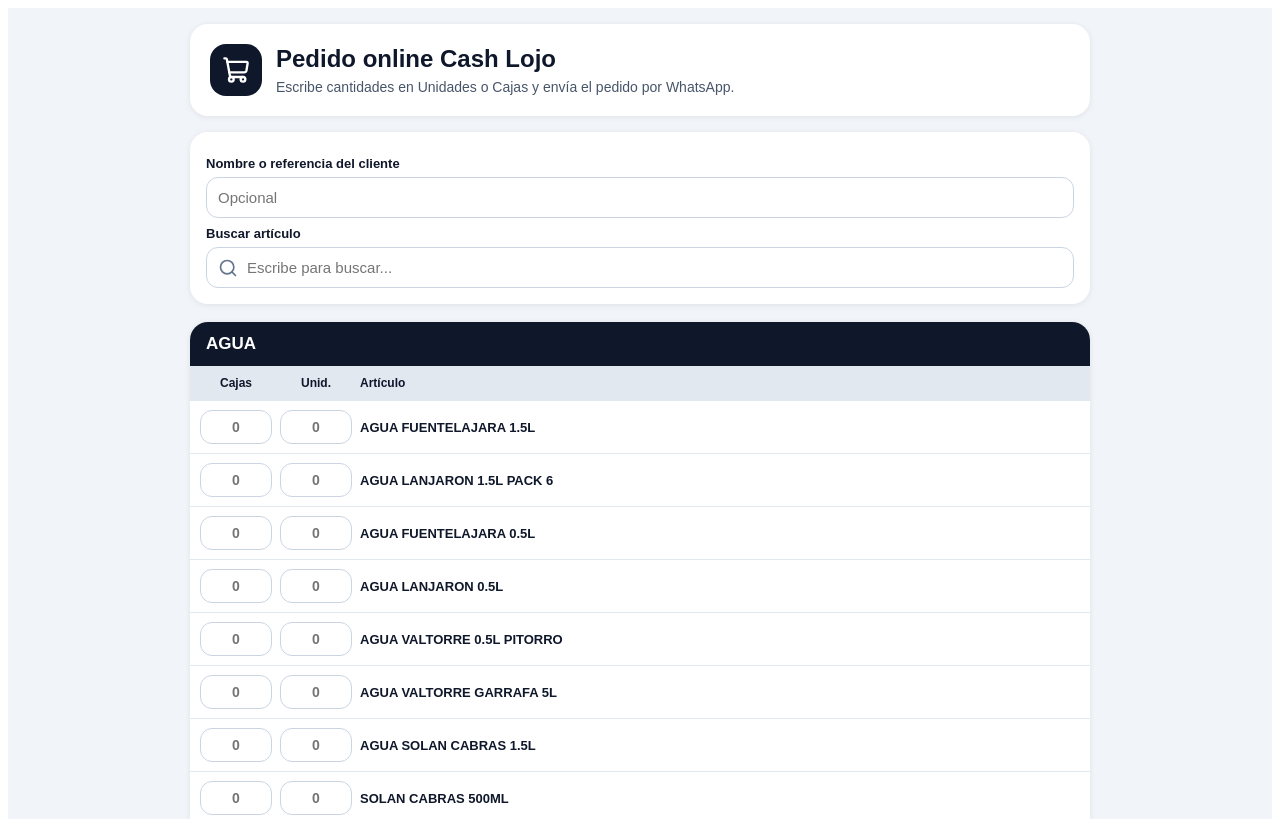
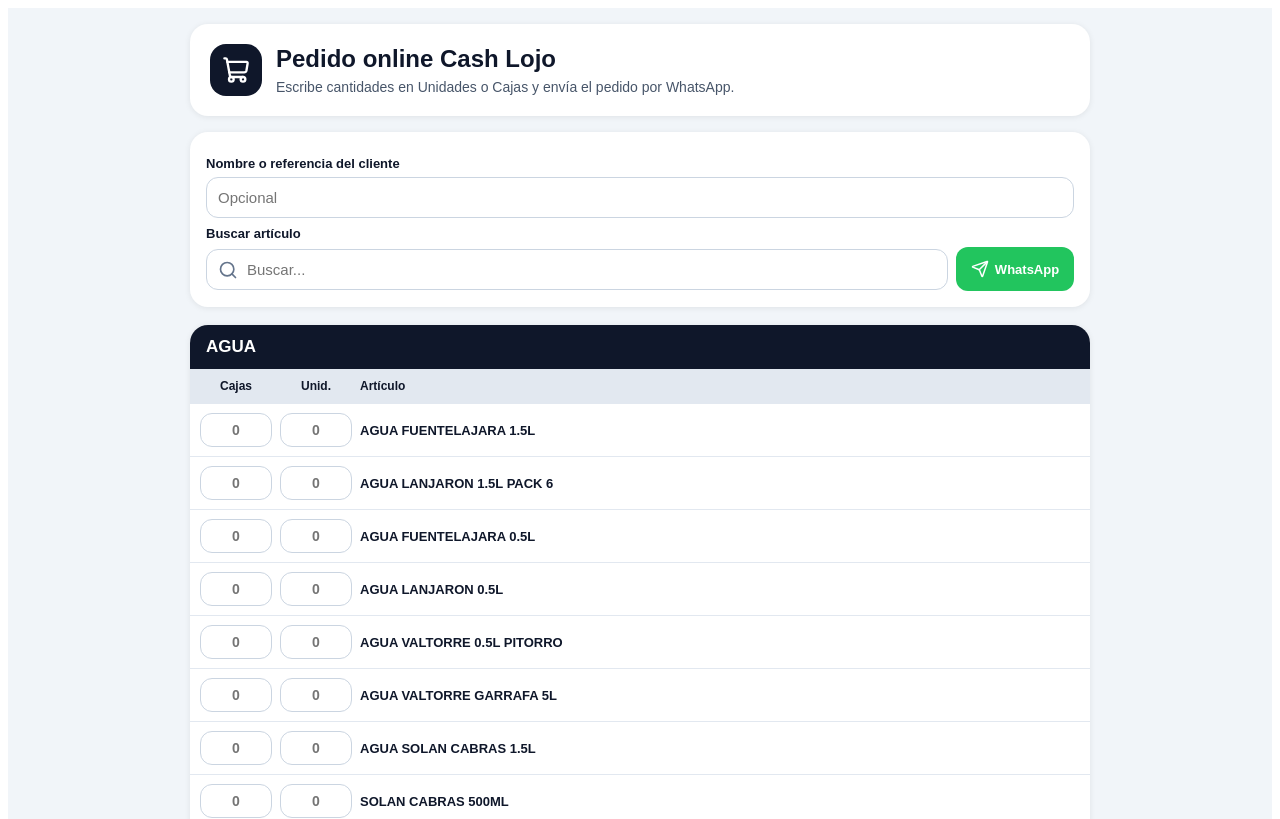
Before and after one commit to lojoeugenio4-max/Pedido-Cash-Lojo, a React (Vite) app: page / in a window 1280 px wide. Shown: the top 819 px of the page. Built offline with nearby package versions, Linux system fonts and the light colour scheme.

Commit message:
Update App.jsx

```diff
--- a/src/App.jsx
+++ b/src/App.jsx
@@ -482,14 +482,20 @@ export default function App() {
           />
 
           <label style={styles.label}>Buscar artículo</label>
-          <div style={styles.searchBox}>
+          <div style={styles.searchAndSendRow}>
+            <div style={styles.searchBoxCompact}>
               <Search size={20} style={styles.searchIcon} />
               <input
                 value={search}
                 onChange={(event) => setSearch(event.target.value)}
-              placeholder="Escribe para buscar..."
+                placeholder="Buscar..."
                 style={styles.searchInput}
               />
+            </div>
+
+            <button onClick={sendOrder} style={styles.stickyWhatsappButton}>
+              <Send size={18} /> WhatsApp
+            </button>
           </div>
         </div>
 
@@ -641,6 +647,16 @@ const styles = {
   searchBox: {
     position: "relative",
   },
+  searchAndSendRow: {
+    display: "grid",
+    gridTemplateColumns: "1fr 118px",
+    gap: "8px",
+    alignItems: "center",
+  },
+  searchBoxCompact: {
+    position: "relative",
+    minWidth: 0,
+  },
   searchIcon: {
     position: "absolute",
     left: "12px",
@@ -735,6 +751,21 @@ const styles = {
     gap: "8px",
     marginBottom: "10px",
   },
+  stickyWhatsappButton: {
+    width: "100%",
+    height: "44px",
+    border: "none",
+    borderRadius: "12px",
+    background: "#22c55e",
+    color: "white",
+    fontSize: "13px",
+    fontWeight: "bold",
+    display: "flex",
+    alignItems: "center",
+    justifyContent: "center",
+    gap: "6px",
+    whiteSpace: "nowrap",
+  },
   secondaryButton: {
     width: "100%",
     height: "50px",
```
Lines whose indentation alone changed are shown as unchanged.
